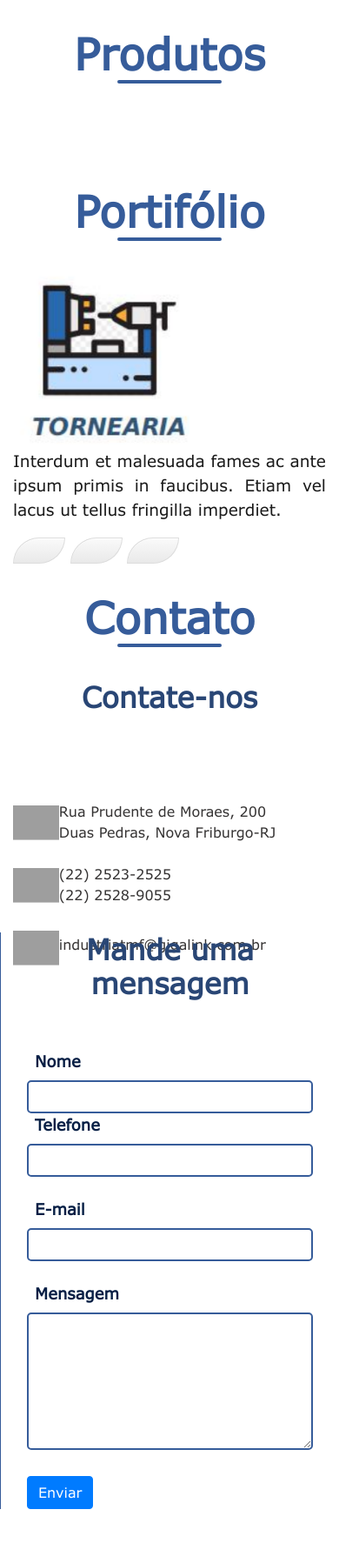
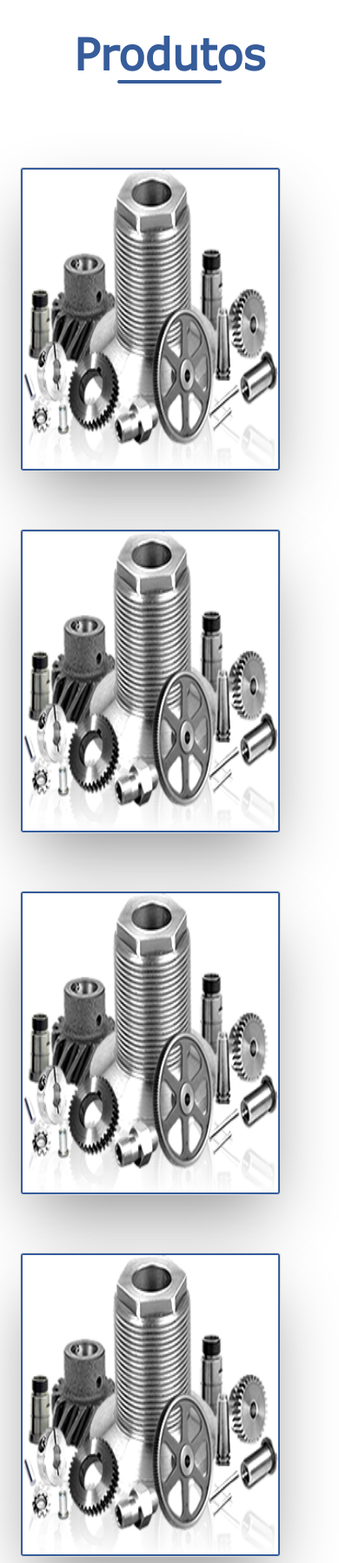
Before and after one commit to marcoaraujoneves/TemplateTMF, a PHP site: page / in a window 390 px wide. Shown: the part 1695-3492 px from the top of the page at 87% size. Run offline with PHP 8.4, Linux system fonts and the light colour scheme; a map, chart or similar area stays blank; grey boxes are pictures that could not be loaded.

Commit message:
Seção Produtos atualizada

```diff
--- a/css/main.css
+++ b/css/main.css
@@ -16,8 +16,8 @@
 }
 /* Produtos */
 .card{
-    height:300px;
-    width:300px;
+    height:350px;
+    width:100%;
     box-shadow: 0 4px 8px 0 rgba(0,0,0,0.2);
 }
 .wrap
@@ -120,16 +120,11 @@
 
 .img_prod
 {
-    height:240px;
+    height:100%x;
     width: 100%;
     border: 2px solid #365C9A;
 }
 
-#con_prod{
-    height:60px;
-    border: 2px solid #365C9A;
-    text-align: center;
-}
 /* Portfólio */
 
 #imagem_port{
--- a/index.php
+++ b/index.php
@@ -141,60 +141,47 @@
                             </h1>
                         </div>
                     </div>
-                    <div class="container-fluid d-none d-md-block">
                     <div class="row">
-                            <div class="col-md-6"><!--trocar pra col-md-3-->
+                    <div class="col-lg-6">
                         <div class="row">
                             <div class="col-md-6 text-center wrap">
                                 <div class="card tile">
-                                    <img src="img/logo.png" alt="Avatar" class="img_prod">
-                                    <h2 class="animate-text">More lorem ipsum bacon ipsum.</h2><!--Suporta 29 caracteres papap-->
-                                    <p class="animate-text">Bacon ipsum dolor amet pork belly tri-tip turducken, pancetta bresaola pork chicken meatloaf. Flank sirloin strip steak prosciutto kevin turducken.jdidmdldmdkdkd5555555 </p><!--Suporta até 168 caracteres-->
-                                    <br>
-                                    <div class="container" id="con_prod">
-                                    <p><h4><b style="color:#365C9A">Nome do Produto 1</b></h4></p>
-                                    <br>
-                                    </div>
+                                    <img src="img/prod.png" alt="Avatar" class="img_prod">
+                                                <h2 class="animate-text">Nome do Produto 1</h2><!--Suporta 29 caracteres. Nome do produto-->
+                                                <p class="animate-text">Bacon ipsum dolor amet pork belly tri-tip turducken, pancetta bresaola pork chicken meatloaf. Flank sirloin strip steak prosciutto kevin turducken. </p><!--Suporta até 168 caracteres. Descrição-->
                                 </div>
                             </div>
                             <div class="col-md-6 text-center wrap">
                                 <div class="card tile">
-                                    <img src="img/logo.png" alt="Avatar" class="img_prod">
-                                    <h2 class="animate-text">More lorem ipsum bacon ipsum.</h2>
-                                    <p class="animate-text">Bacon ipsum dolor amet pork belly tri-tip turducken, pancetta bresaola pork chicken meatloaf. Flank sirloin strip steak prosciutto kevin turducken. </p>
-                                    <br><br>
-                                    <div class="container" id="con_prod">
-                                    <p><h4><b style="color:#365C9A">Nome do Produto 2</b></h4></p>
-                                    <br><br>
+                                    <img src="img/prod.png" alt="Avatar" class="img_prod">
+                                                <h2 class="animate-text">Nome do Produto 2</h2><!--Suporta 29 caracteres papap-->
+                                                <p class="animate-text">Bacon ipsum dolor amet pork belly tri-tip turducken, pancetta bresaola pork chicken meatloaf. Flank sirloin strip steak prosciutto kevin turducken. </p><!--Suporta até 168 caracteres-->
                                 </div>
                             </div>
                         </div>
+                    </div>
+
+            <div class="col-lg-6">
                 <div class="row">
                     <div class="col-md-6 text-center wrap">
                         <div class="card tile">
-                                    <img src="img/logo.png" alt="Avatar" class="img_prod">
-                                    <h2 class="animate-text">More lorem ipsum bacon ipsum.</h2>
+                            <img src="img/prod.png" alt="Avatar" class="img_prod">
+                                            <h2 class="animate-text">Nome do Produto 3</h2>
                                             <p class="animate-text">Bacon ipsum dolor amet pork belly tri-tip turducken, pancetta bresaola pork chicken meatloaf. Flank sirloin strip steak prosciutto kevin turducken. </p>
-                                    <br><br>
-                                    <div class="container" id="con_prod">
-                                    <p><h4><b style="color:#365C9A">Nome do Produto 3</b></h4></p>
-                                    <br><br>
-                                    </div>
                         </div>
                     </div>
                     <div class="col-md-6 text-center wrap">
                         <div class="card tile">
-                                    <img src="img/logo.png" alt="Avatar" class="img_prod">
-                                    <h2 class="animate-text">More lorem ipsum bacon ipsum.</h2>
+                            <img src="img/prod.png" alt="Avatar" class="img_prod">
+                                            <h2 class="animate-text">Nome do Produto 4</h2>
                                             <p class="animate-text">Bacon ipsum dolor amet pork belly tri-tip turducken, pancetta bresaola pork chicken meatloaf. Flank sirloin strip steak prosciutto kevin turducken. </p>
-                                    <br><br>
-                                    <div class="container" id="con_prod">
-                                    <p><h4><b style="color:#365C9A">Nome do Produto 3</b></h4></p>
-                                    <br><br>
                         </div>
                     </div>
                 </div>
             </div>
+        </div>
+    </div>
+</section>
 
                     <!-- DIV ANTIGA<div class="col-md-4 text-center">
                         <div class="card">
@@ -217,11 +204,6 @@
                             </div>
                         </div>
                     </div>-->
-                    </div>
-                </div>
-                    </div>
-                </div>
-            </section>
             <br><br>
             <!--/PRODUTOS-->
 
```
Also changed, not shown: img/prod.png (added). Lines whose indentation alone changed are shown as unchanged.
